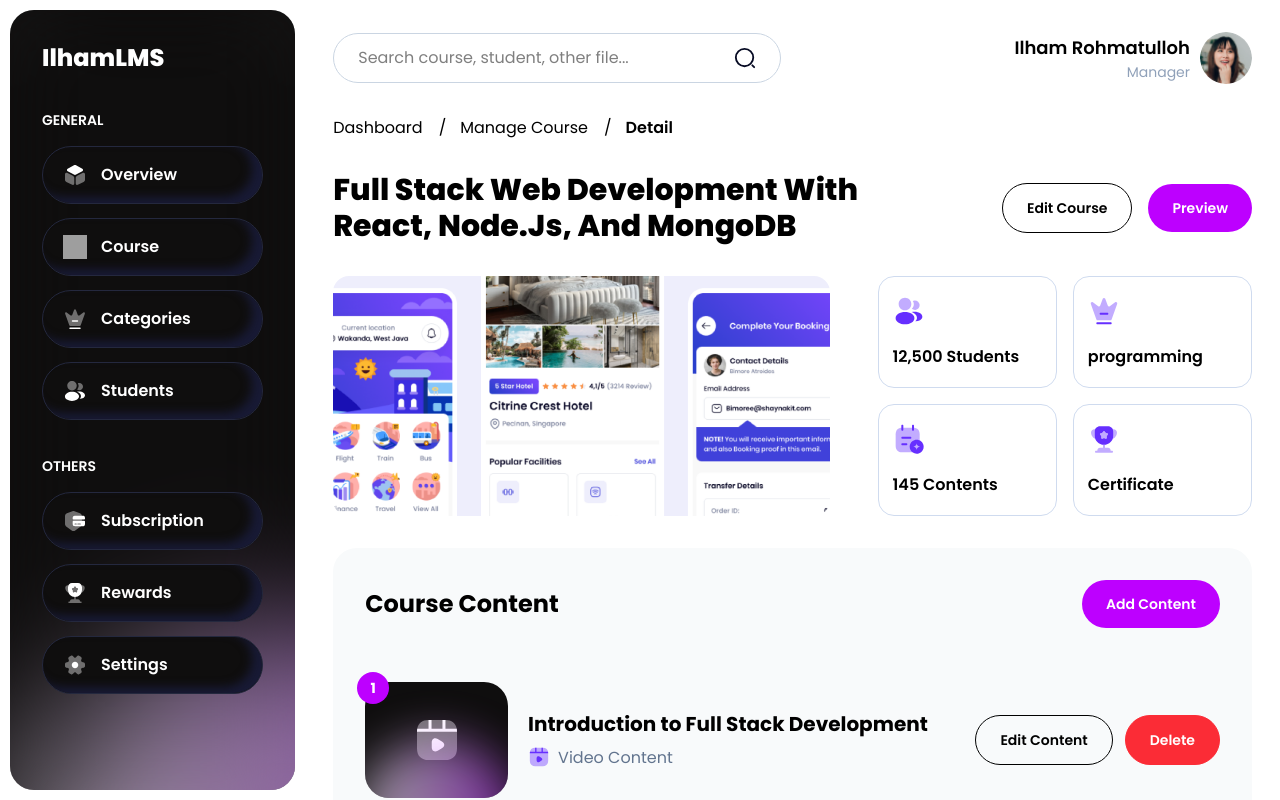
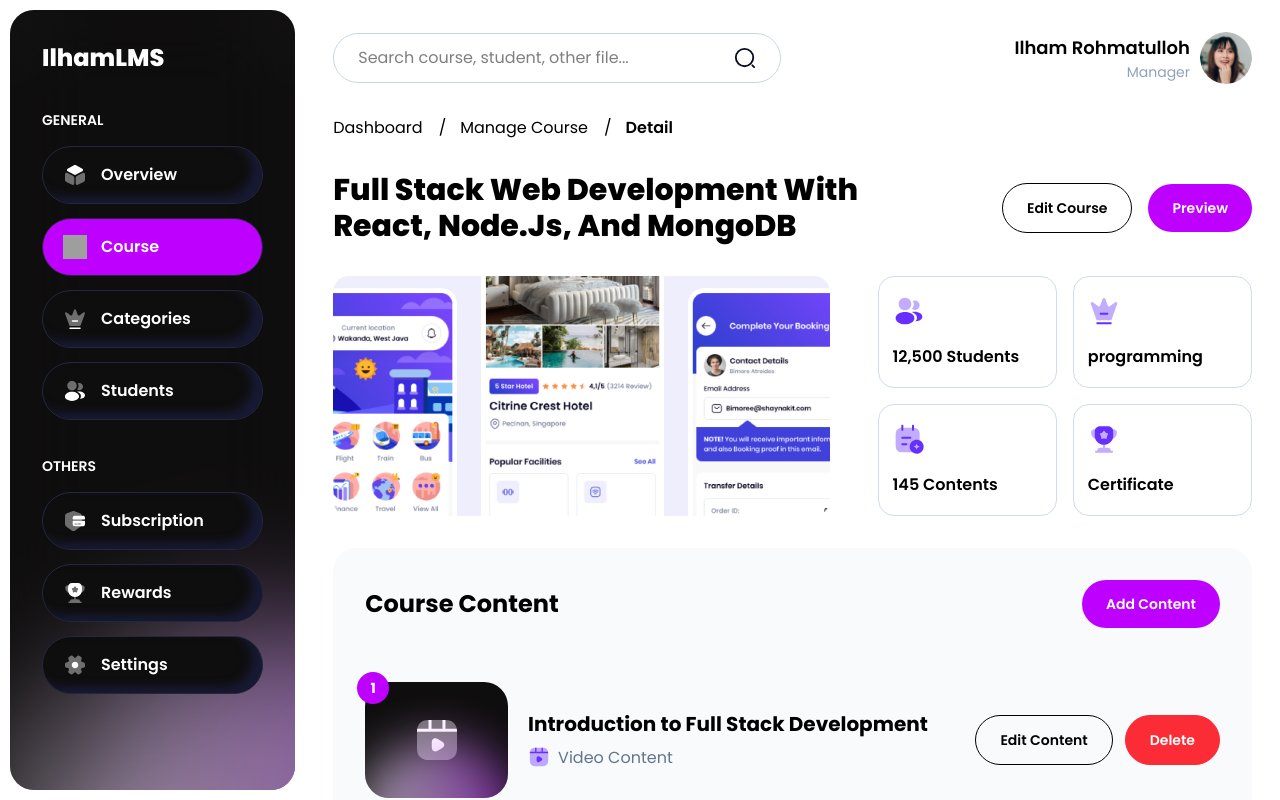
Before and after one commit to ilhamSkyOf19/project-lms, a React (Vite) app in the folder client-lms/: page /manager/course/manage-course-materi/1 in a window 1280 px wide. Built offline with nearby package versions, Linux system fonts and the light colour scheme; grey boxes are pictures that could not be loaded.

Commit message:
memperbaiki bug sidebar dan manage course materi page

```diff
--- a/client-lms/src/Pages/managers/course/ManageCourseMateri/index.tsx
+++ b/client-lms/src/Pages/managers/course/ManageCourseMateri/index.tsx
@@ -29,13 +29,15 @@ const ManageCourseMateri: FC = () => {
     // handle data course
     useEffect(() => {
         if (id) {
-            const getData = (course as DataCourse[]).find((course) => course.id === id);
+            const getData = (course as DataCourse[]).find((item) => item.id === id);
 
             if (getData) {
                 setData(getData as DataCourse);
             }
         }
     }, [id])
+
+    console.log(data)
 
 
     // handle pagination
--- a/client-lms/src/components/SideBar/index.tsx
+++ b/client-lms/src/components/SideBar/index.tsx
@@ -89,7 +89,7 @@ const ContainerMenu: FC<PropsContainerMenu> = ({ label, menu }) => {
             <div className='w-full flex flex-col justify-start items-start gap-3.5'>
                 {
                     menu.map((item, i) => (
-                        <ButtonMenuSideBar key={i} link={item.link} icon={item.icon} label={item.label} active={location.pathname === item.link} />
+                        <ButtonMenuSideBar key={i} link={item.link} icon={item.icon} label={item.label} active={i === 0 ? location.pathname === item.link : location.pathname.startsWith(item.link)} />
                     ))
                 }
             </div>
```
